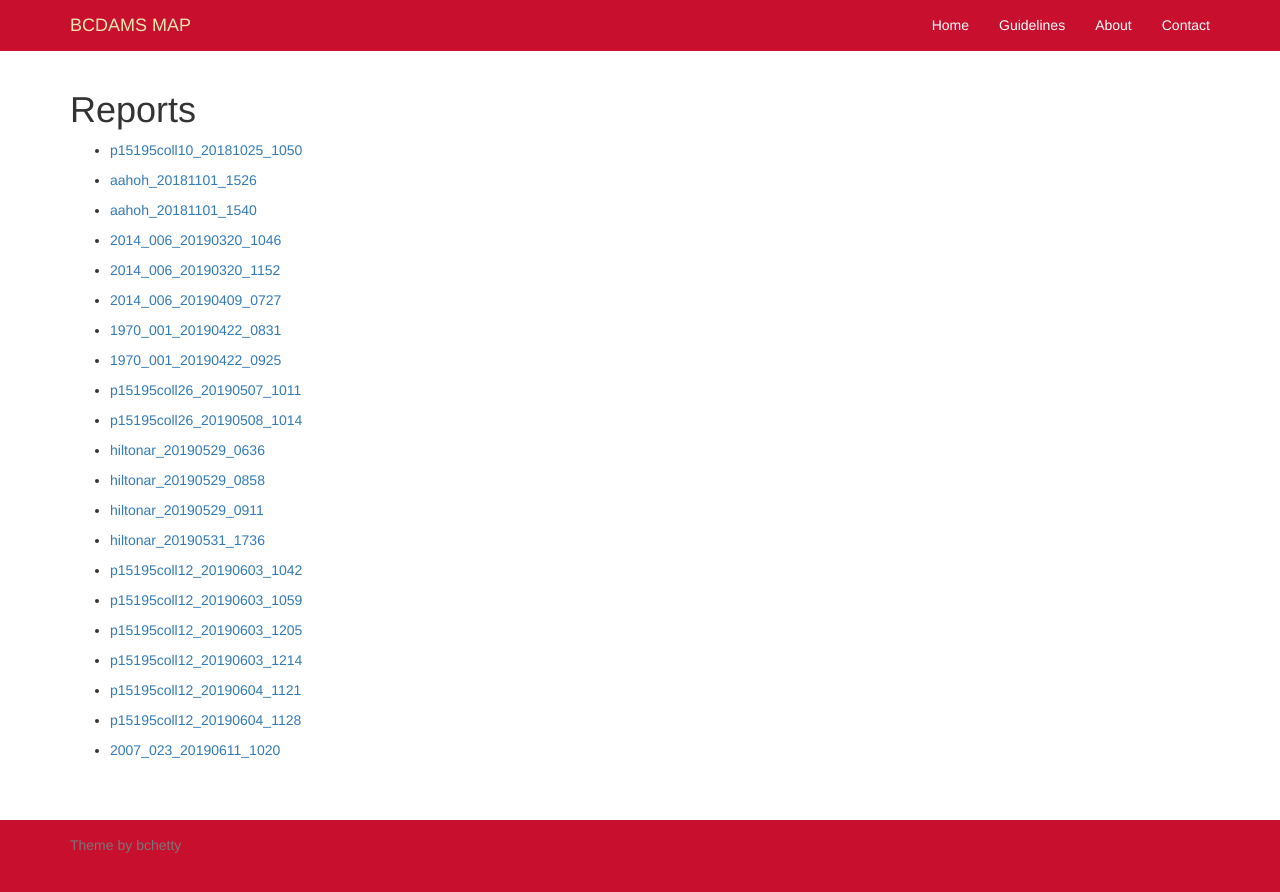
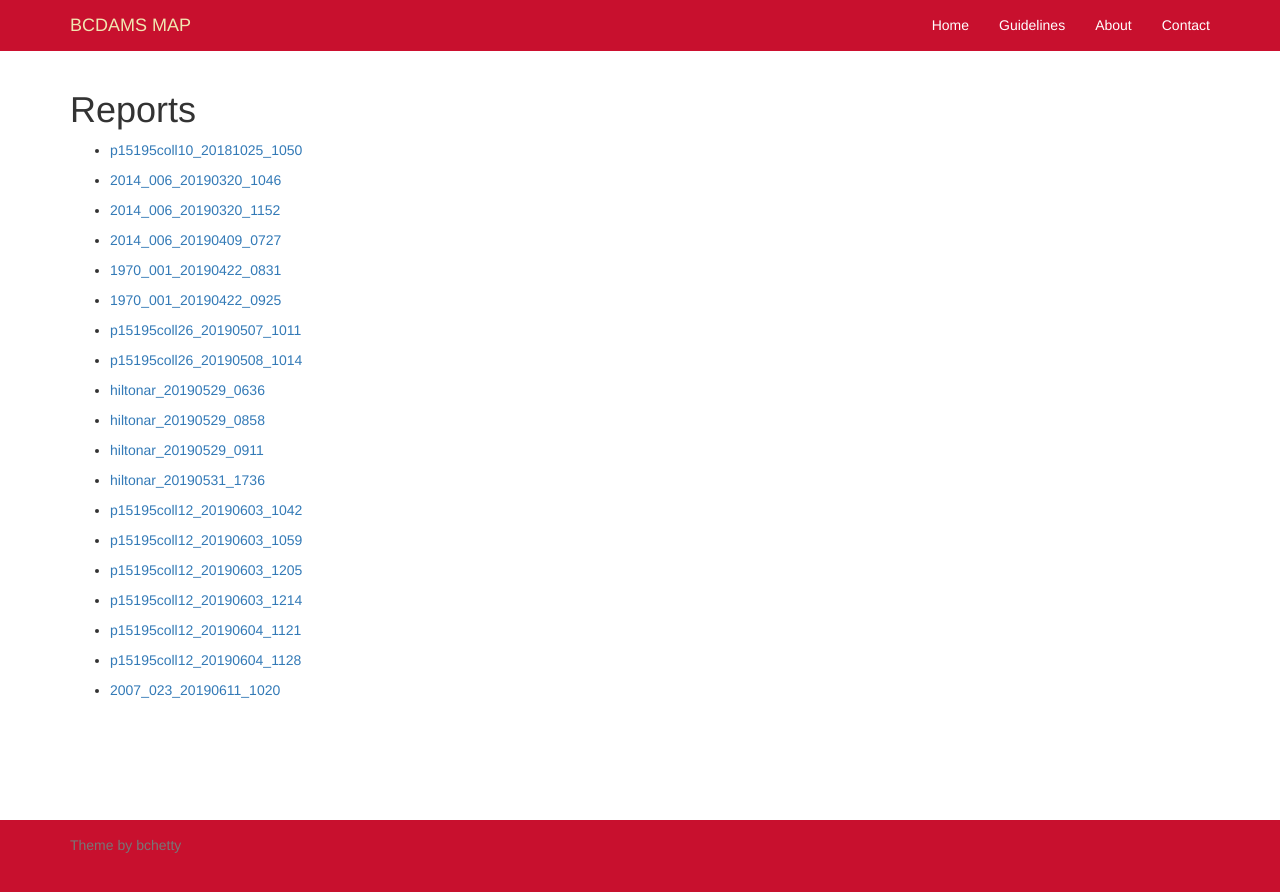
Before and after one commit to uhlibraries-digital/bcdams-map, a Jekyll site: the page built from migration/index.md, in a window 1280 px wide. Shown: the top 892 px of the page. Built offline with Jekyll 4.4.1, drawn with Linux system fonts in a browser that asks for light colours; nearby versions of some CDN libraries; comment, search, counter and statistics services are not loaded.

Commit message:
remove building houston links

```diff
--- a/_data/migration.yml
+++ b/_data/migration.yml
@@ -1,11 +1,5 @@
 - label: p15195coll10_20181025_1050
   file: p15195coll10_20181025_1050
-
-- label: aahoh_20181101_1526
-  file: aahoh_20181101_1526
-
-- label: aahoh_20181101_1540
-  file: aahoh_20181101_1540
 
 - label: '2014_006_20190320_1046'
   file: '2014_006_20190320_1046'
```
